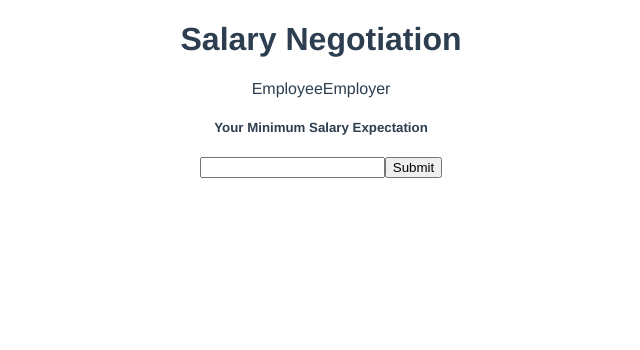
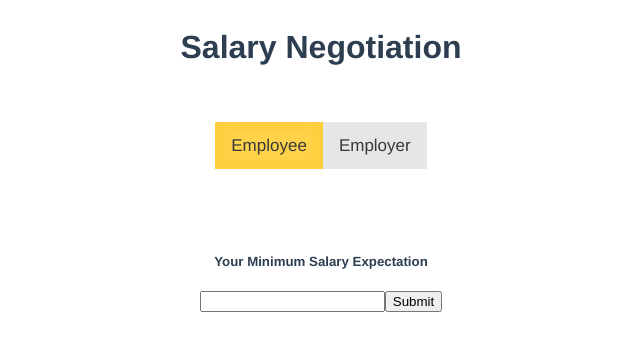
Before and after one commit to mssui/coding-assignment, a Vue app: page / in a window 1280 px wide. Shown: the top 350 px of the page, without its empty margins (319-959 px from the left). Built offline with nearby package versions, Linux system fonts and the light colour scheme.

Commit message:
Add modal and styling to mainpage

```diff
--- a/src/components/mainpage.vue
+++ b/src/components/mainpage.vue
@@ -1,5 +1,5 @@
 <template>
-  <div class="hello">
+  <div class="wrapper">
     <h1>Salary Negotiation</h1>
     <div class="tab">
       <span
@@ -16,7 +16,11 @@
     <keep-alive>
       <component :is="activeComponent" v-on:setSalary="setDataemp($event, activeComponent)"/>
     </keep-alive>
-    <h1 class="modal-text">{{ msg }}</h1>
+    <div class="modal" :class="{ hidden: modalHide }">
+      <div class="close-modal" @click.prevent="closeModal">X</div>
+
+      <h1 class="modal-text">{{ msg }}</h1>
+    </div>
   </div>
 </template>
 
@@ -32,6 +36,7 @@ export default {
       employerInput: null,
       activeComponent: 'employee',
       isActive: true,
+      modalHide: true,
       msg: null
     }
   },
@@ -41,15 +46,17 @@ export default {
       this.isActive = !this.isActive
     },
     setDataemp: function (data, activeComponent) {
-      console.log(data)
-
       if (activeComponent === 'employee') {
         this.employeeInput = data.employeeInput
       } else if (activeComponent === 'employer') {
         this.employerInput = data.employerInput
       }
+
+      if (this.employeeInput && this.employerInput) {
+        this.calculate()
+      }
     },
-    calculate (employeeInput, employerInput) {
+    calculate: function (employeeInput, employerInput) {
       // calculate the data for succsess or failure
       if (this.employeeInput <= this.employerInput) {
         console.log('success!')
@@ -58,10 +65,73 @@ export default {
         console.log('Failure! Another condition')
         this.msg = 'Failure!';
       }
+    },
+    closeModal: function () {
+      // close modal
     }
   }
 }
 </script>
 
 <style>
+.wrapper {
+  display: flex;
+  flex-direction: column;
+  flex: 1;
+  justify-content: center;
+  align-items: center;
+}
+/* Style the tab */
+.tab {
+  margin: 3em;
+  min-height: 3em;
+}
+
+/* Style the buttons inside the tab */
+.tab span {
+  border: none;
+  outline: none;
+  cursor: pointer;
+  padding: 14px 16px;
+  transition: 0.3s;
+  font-size: 17px;
+}
+.item {
+  margin-top: 2em;
+  background: #e6e6e6;
+  color: rgb(56, 56, 56);
+}
+.active {
+  background: #ffd24b;
+  box-shadow: inset 0 0 0.5em 0.5em #ffce3c;
+}
+.modal {
+  position: absolute;
+  display: block;
+  top: 50%;
+  left: 50%;
+  transform: translate(-50%, -50%);
+  width: 500px;
+  height: 500px;
+  color: rgb(255, 255, 255);
+  background-color: teal;
+  border: 1px solid #a3a3a3;
+  border-radius: 4px;
+}
+.close-modal {
+  position: relative;
+  top: 0px;
+  left: 45%;
+  cursor: pointer;
+  font-size: 2em;
+  font-weight: 600;
+  color: black;
+}
+.hidden {
+  display: none;
+}
+.modal-text {
+  font-size: 24px;
+  margin-top: 2em;
+}
 </style>
```
